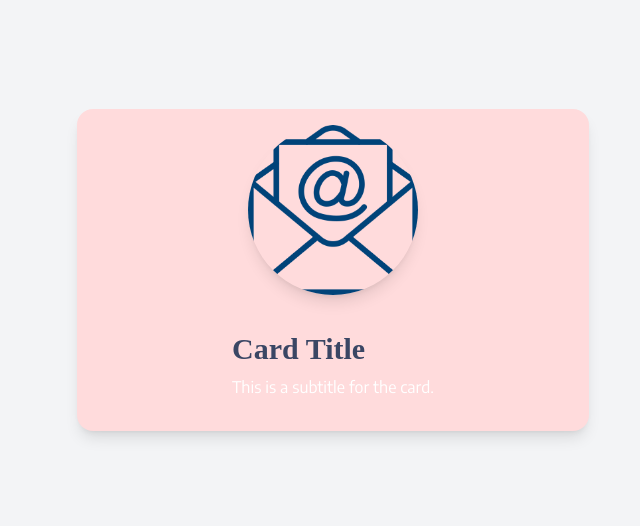
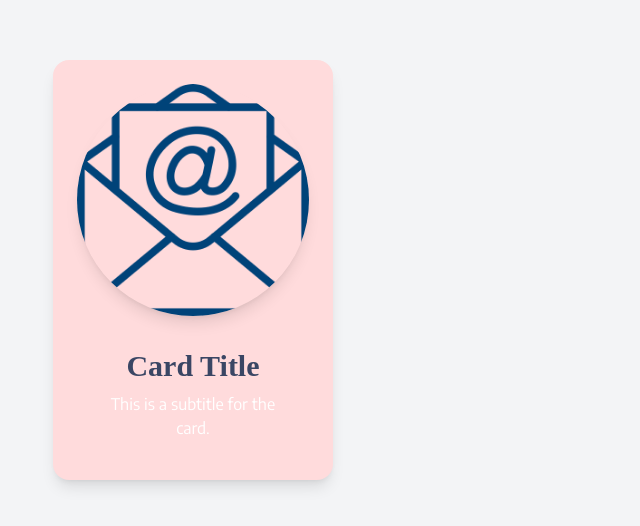
Before and after one commit to reneehjk/LovelaceLogs, a React (Create React App) app: page / in a window 1280 px wide. Shown: the part 130-656 px from the top of the page, without its empty margins (307-947 px from the left). Built offline with nearby package versions, Linux system fonts and the light colour scheme; a web font is replaced by a local one.

Commit message:
fixed car

```diff
--- a/src/components/Card.js
+++ b/src/components/Card.js
@@ -2,10 +2,10 @@
 
 const Card = ({ imageSrc, title, subtitle }) => {
     return (
-        <div className="bg-lightPink rounded-2xl overflow-hidden shadow-lg py-4 flex flex-col items-center">
-            <img className="w-1/3 h-1/3 rounded-full shadow-lg mb-5" src={imageSrc} alt="Card image" />
-            <div className="px-6 py-4 items-center">
-                <div className="font-title font-bold text-3xl text-navy mb-2 ">{title}</div>
+        <div className="bg-lightPink rounded-2xl overflow-hidden shadow-lg py-6 px-6 flex flex-col items-center w-1/2 h-1/3">
+            <img className="h-1/2 rounded-full shadow-lg mb-4" src={imageSrc} alt="Card image" />
+            <div className="text-center py-4 px-4">
+                <div className="font-title font-bold text-3xl text-navy mb-2">{title}</div>
                 <p className="font-body text-white text-base">
                     {subtitle}
                 </p>
--- a/src/pages/MainBlog.js
+++ b/src/pages/MainBlog.js
@@ -4,7 +4,7 @@
 
 const MainBlog = () => {
     return (
-        <div>
+        <div className="">
             <Card
                 imageSrc={Image1}
                 title="Card Title"
--- a/tailwind.config.js
+++ b/tailwind.config.js
@@ -17,7 +17,5 @@
       },
     },
   },
-  plugins: [
-    require('@tailwindcss/aspect-ratio'),
-  ],
+  plugins: [],
 }
```
